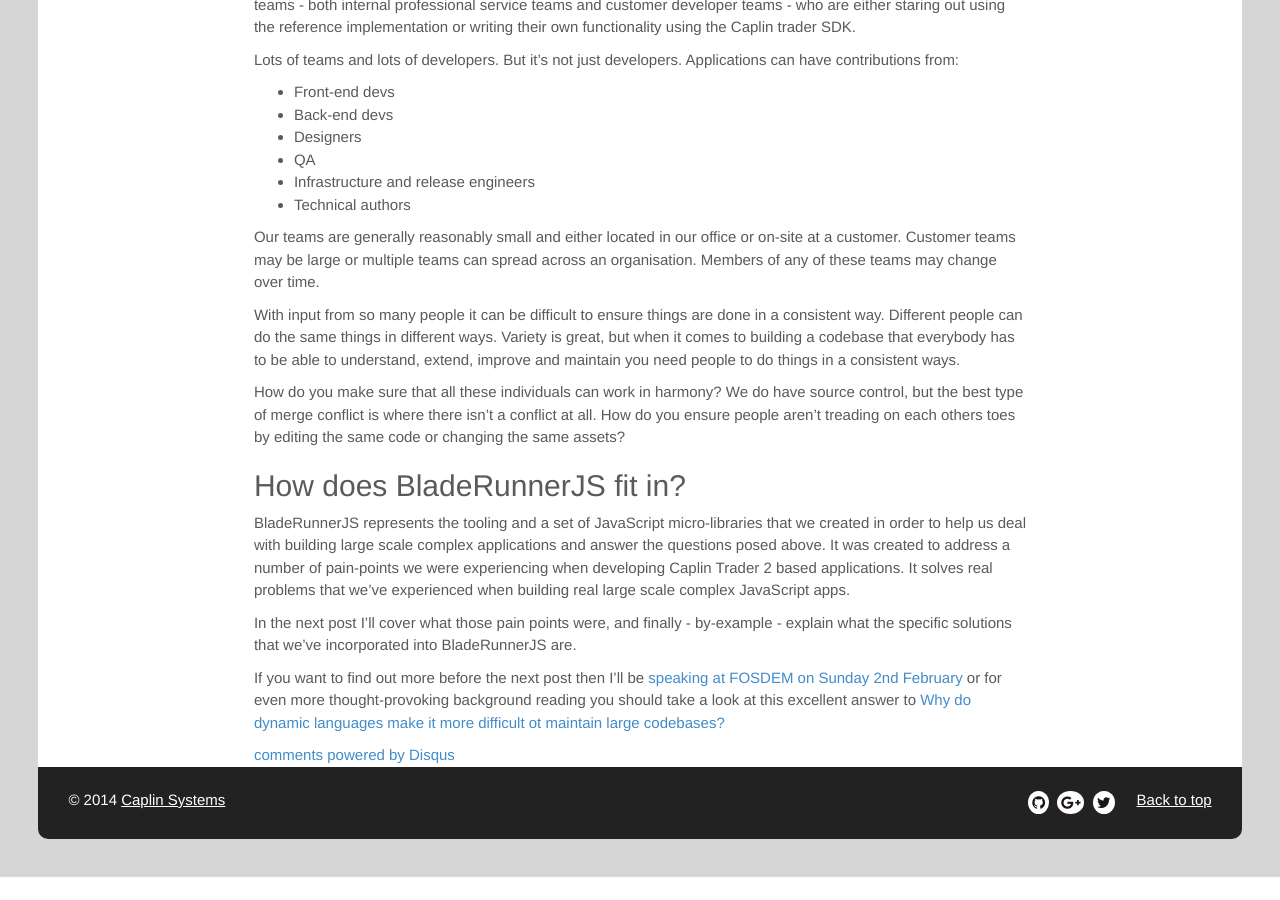
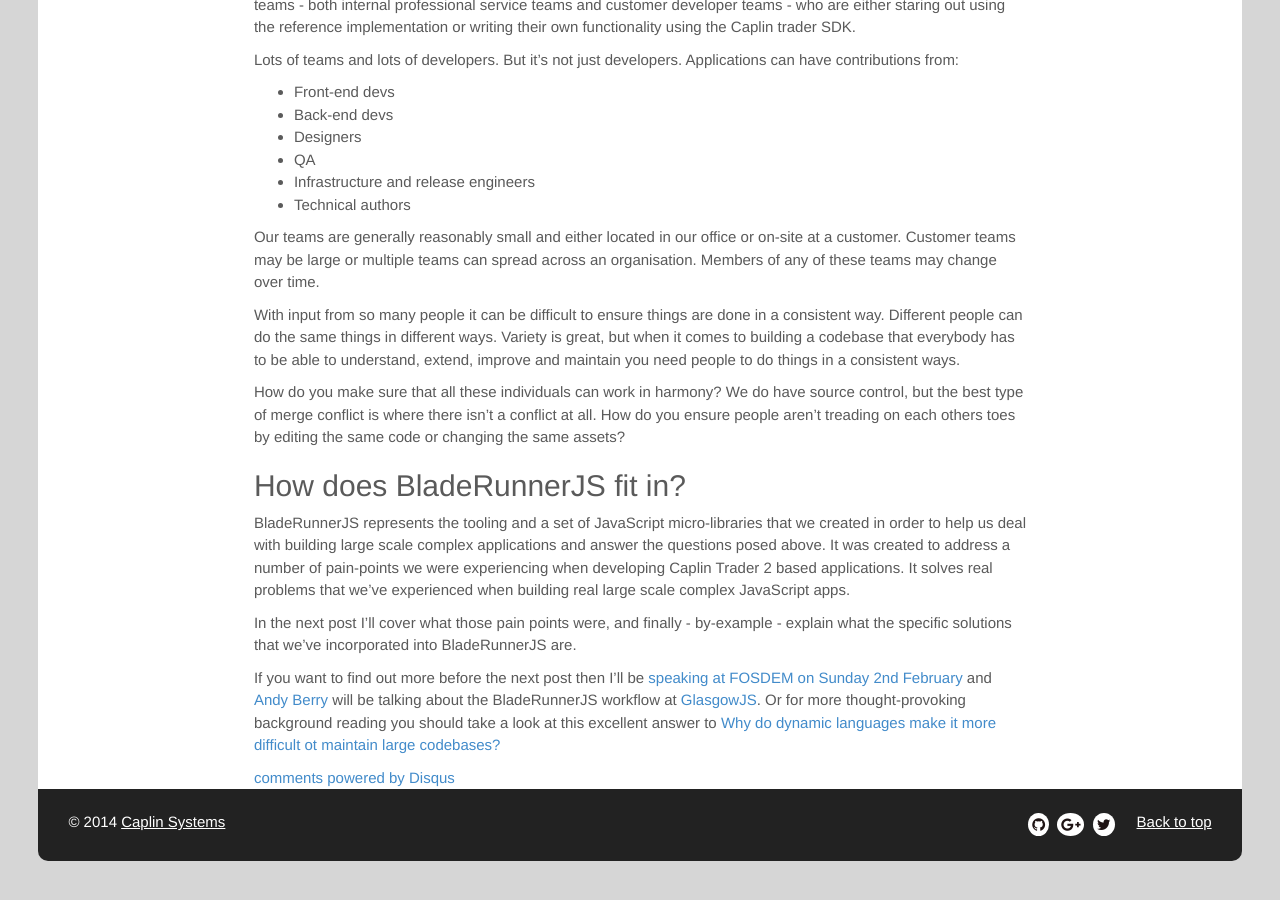
Before and after one commit to BladeRunnerJS/brjs-site, a Jekyll site: the page built from _posts/2014-01-29-large-scale-complex-javascript-apps.md, in a window 1280 px wide and 900 px high, scrolled down 4155 px. Built offline with Jekyll 4.4.1, drawn with Linux system fonts in a browser that asks for light colours; nearby versions of some CDN libraries; Markdown is read by kramdown in place of the engine named in the settings; comment, search, counter and statistics services are not loaded; before the commit the page ends 5032 px from its top, so only the background shows below that.

Commit message:
mentioning @andyberry88

```diff
--- a/_posts/2014-01-29-large-scale-complex-javascript-apps.md
+++ b/_posts/2014-01-29-large-scale-complex-javascript-apps.md
@@ -120,4 +120,4 @@
 
 In the next post I'll cover what those pain points were, and finally - by-example - explain what the specific solutions that we've incorporated into BladeRunnerJS are.
 
-If you want to find out more before the next post then I'll be [speaking at FOSDEM on Sunday 2nd February](https://fosdem.org/2014/schedule/event/javascript_app_scalable/) or for even more thought-provoking background reading you should take a look at this excellent answer to [Why do dynamic languages make it more difficult ot maintain large codebases?](http://programmers.stackexchange.com/questions/221615/why-do-dynamic-languages-make-it-more-difficult-to-maintain-large-codebases/221658#221658)
+If you want to find out more before the next post then I'll be [speaking at FOSDEM on Sunday 2nd February](https://fosdem.org/2014/schedule/event/javascript_app_scalable/) and [Andy Berry](https://twitter.com/andyberry88) will be talking about the BladeRunnerJS workflow at [GlasgowJS](http://glasgowjs.com/). Or for more thought-provoking background reading you should take a look at this excellent answer to [Why do dynamic languages make it more difficult ot maintain large codebases?](http://programmers.stackexchange.com/questions/221615/why-do-dynamic-languages-make-it-more-difficult-to-maintain-large-codebases/221658#221658)
```
